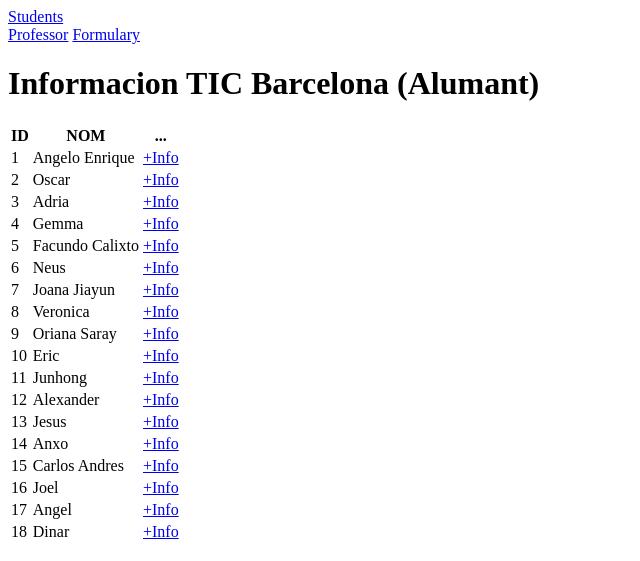
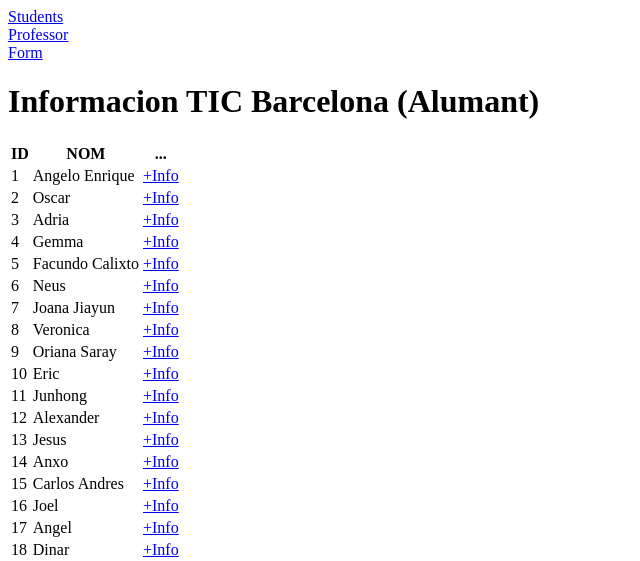
Before and after one commit to angelusMZ19/M07_UF4, a Django app: page /centre/students in a window 1280 px wide. Shown: the top 561 px of the page, without its empty margins (0-640 px from the left). Run offline with Django 5.2, Linux system fonts and the light colour scheme.

Commit message:
codigo practica 2 finalizado

```diff
--- a/TIC_BCN_AEMZ/centre/templates/form.html
+++ b/TIC_BCN_AEMZ/centre/templates/form.html
@@ -1,7 +1,10 @@
+{% extends 'index_centre.html' %}
+{% block content %}
 <h1>Formulario</h1>
 
 <form action="" method="POST">
     {%csrf_token%}
+    {{ form.as_p }}
     <input type="submit">
 </form>
 {% endblock %}
--- a/TIC_BCN_AEMZ/centre/urls.py
+++ b/TIC_BCN_AEMZ/centre/urls.py
@@ -9,5 +9,7 @@ urlpatterns = [
 
     #path para la parte de +info, para ello se pasara el pk correspondiente al id
     path('students/plusStudent/<int:pk>', views.infoStudents, name= 'plus_students'),
-    path('professor/plusProfessor/<int:pk>', views.infoProfessor, name= 'plus_professor')
+    path('professor/plusProfessor/<int:pk>', views.infoProfessor, name= 'plus_professor'),
+    # se crea ruta de formulario
+    path('form/', views.form_user , name='formUser')
 ]
--- a/TIC_BCN_AEMZ/centre/views.py
+++ b/TIC_BCN_AEMZ/centre/views.py
@@ -1,5 +1,6 @@
 from django.shortcuts import render
 from django.http import HttpResponse
+from .forms import PersonForm
 #
 from django.template import Context, loader
 
@@ -221,15 +222,15 @@ professorList = [
 def index(request):
     template=loader.get_template('index_centre.html')
     return HttpResponse(template.render())
-
+# funcion student
 def students(request):
-
     return render(request, 'student.html', {'estudiante': studentList})
 
+# funcion professor
 def professor(request):
-
     return render(request, 'professor.html', {'teacher': professorList})
 
+# funcion de +info professor
 def infoProfessor(request, pk):
     profe = None
     for i in professorList:
@@ -237,9 +238,17 @@ def infoProfessor(request, pk):
             profe = i
     return render(request, 'info_prof.html', {'professor':profe})
 
+# funcion de +info students
 def infoStudents(request, pk):
     estudiante = None
     for i in studentList:
         if i['id'] == pk:
             estudiante = i
     return render(request, 'info_student.html', {'student':estudiante})
+
+
+# funcion para formulario
+def form_user(request):
+    form= PersonForm()
+    context={'form': form}
+    return render(request, 'form.html', context)
--- a/TIC_BCN_AEMZ/templates/index_centre.html
+++ b/TIC_BCN_AEMZ/templates/index_centre.html
@@ -8,8 +8,8 @@
 <body>
 
     <a href="{% url 'students' %}">Students</a><br/>
-    <a href="{% url 'professor' %}">Professor</a>
-    <a href="{% url 'form' %}">Formulary</a>
+    <a href="{% url 'professor' %}">Professor</a><br/>
+    <a href="{% url 'formUser' %}">Form</a><br/>
 
     {% block content %}
     {% endblock %}
```
Also changed, not shown: TIC_BCN_AEMZ/centre/forms.py (added, +7 -0 lines).
